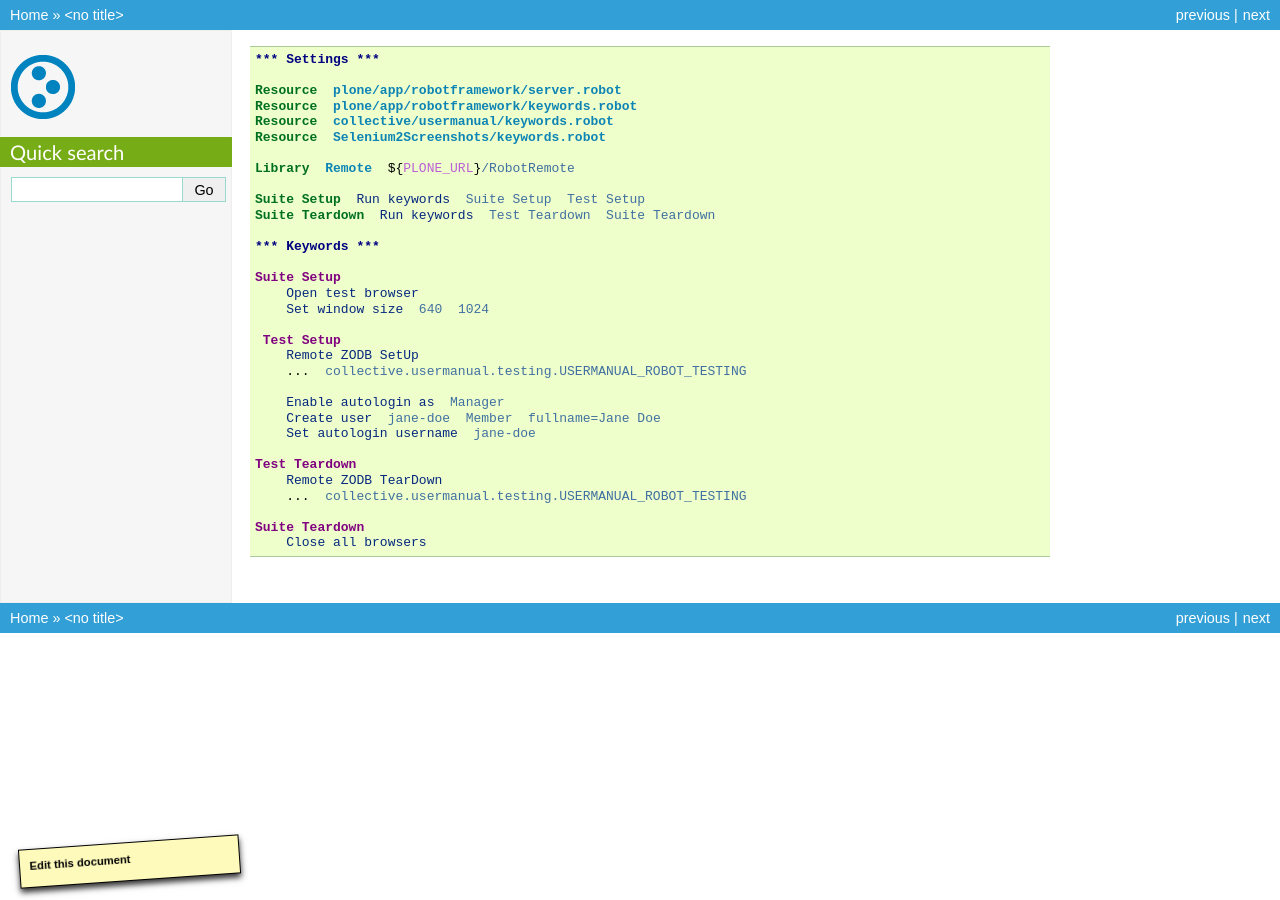
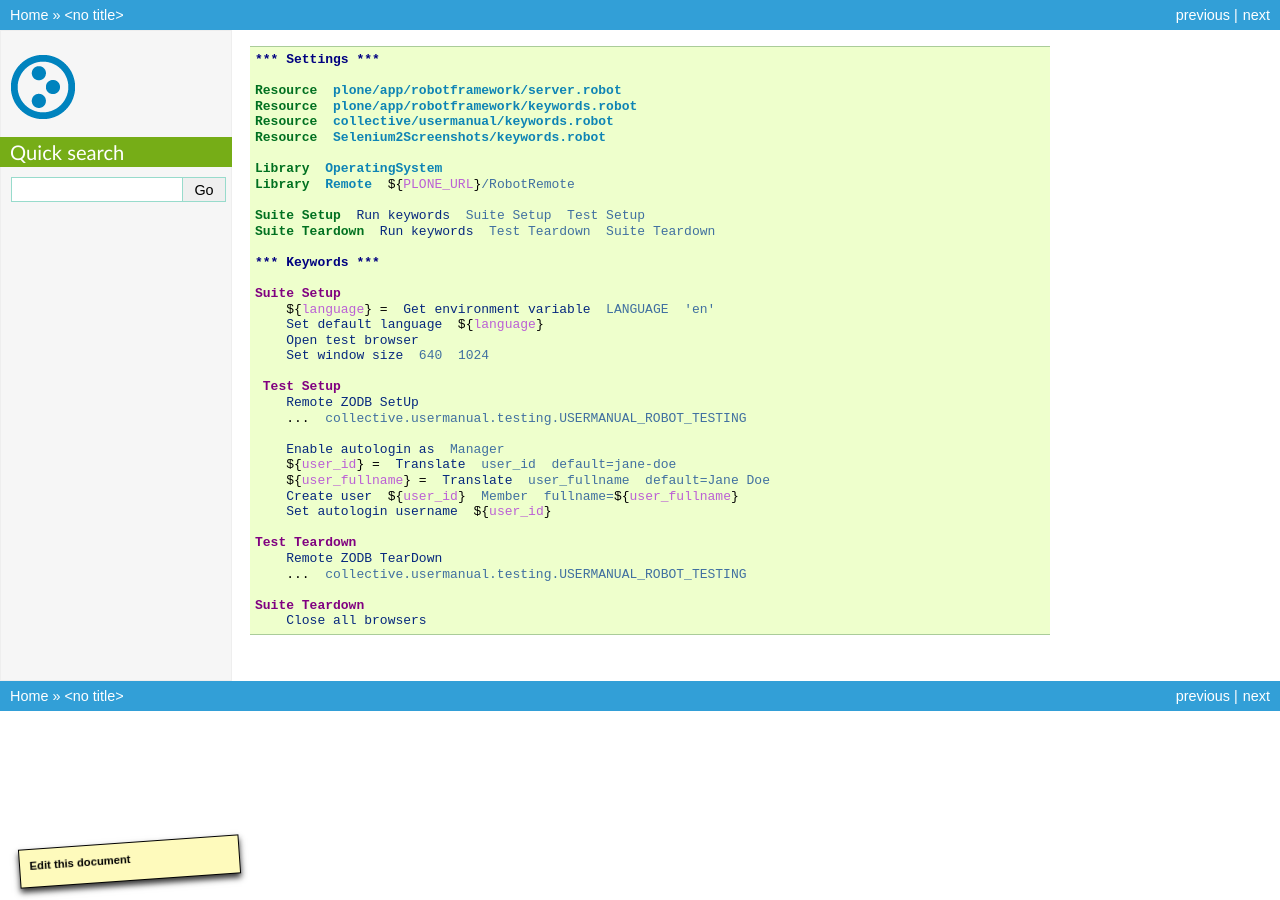
Before and after one commit to CodeRhymesLife/collective.usermanual, a Sphinx documentation site: the page built from source/robot-server.rst, in a window 1280 px wide. Built offline with Sphinx 7.4.7, drawn with Linux system fonts in a browser that asks for light colours; pages that are not in the unit, such as notebooks, are missing from menus.

Commit message:
Add i18n+l10n-example

```diff
--- a/source/conf.py
+++ b/source/conf.py
@@ -3,7 +3,8 @@
 # Plone Developer Manual documentation build configuration file, created by
 # sphinx-quickstart on Sun Aug 16 13:38:00 2009.
 #
-# This file is execfile()d with the current directory set to its containing dir.
+# This file is execfile()d with the current directory set to its containing
+# dir.
 #
 # Note that not all possible configuration values are present in this
 # autogenerated file.
@@ -11,24 +12,22 @@
 # All configuration values have a default; values that are commented out
 # serve to show the default.
 
-import sys, os
+import os
 
 # If extensions (or modules to document with autodoc) are in another directory,
 # add these directories to sys.path here. If the directory is relative to the
 # documentation root, use os.path.abspath to make it absolute, like shown here.
 #sys.path.append(os.path.abspath('.'))
 
-# -- General configuration -----------------------------------------------------
+# -- General configuration ----------------------------------------------------
 
-# Add any Sphinx extension module names here, as strings. They can be extensions
-# coming with Sphinx (named 'sphinx.ext.*') or your custom ones.
+# Add any Sphinx extension module names here, as strings. They can be
+# extensions coming with Sphinx (named 'sphinx.ext.*') or your custom ones.
 extensions = [
-        'sphinxcontrib_robotframework',
-        'sphinx.ext.autodoc',
-        'sphinx.ext.todo'
-#              'collective.sphinx.autoatschema',
-#              'collective.sphinx.includedoc'
-    ]
+    'sphinxcontrib_robotframework',
+    'sphinx.ext.autodoc',
+    'sphinx.ext.todo',
+]
 
 # See http://sphinx.pocoo.org/ext/todo.html#confval-todo_include_todos
 todo_include_todos = True
@@ -60,7 +59,7 @@ release = '4'
 
 # The language for content autogenerated by Sphinx. Refer to documentation
 # for a list of supported languages.
-#language = 'Italian'
+language = os.environ.get('LANGUAGE', 'en')
 
 # There are two options for replacing |today|: either, you set today to some
 # non-false value, then it is used:
@@ -75,7 +74,8 @@ release = '4'
 # for source files.
 exclude_trees = []
 
-# The reST default role (used for this markup: `text`) to use for all documents.
+# The reST default role (used for this markup: `text`) to use for all
+# documents.
 #default_role = None
 
 # If true, '()' will be appended to :func: etc. cross-reference text.
@@ -96,7 +96,7 @@ pygments_style = 'sphinx'
 #modindex_common_prefix = []
 
 
-# -- Options for HTML output ---------------------------------------------------
+# -- Options for HTML output --------------------------------------------------
 
 # The theme to use for HTML and HTML Help pages.  Major themes that come with
 # Sphinx are currently 'default' and 'sphinxdoc'.
@@ -144,7 +144,7 @@ html_static_path = ['_static']
 # Custom sidebar templates, maps document names to template names.
 #html_sidebars = {}
 html_sidebars = {
-   '**': ['localtoc.html', 'searchbox.html',],
+    '**': ['localtoc.html', 'searchbox.html'],
 }
 # Additional templates that should be rendered to pages, maps page names to
 # template names.
@@ -174,7 +174,7 @@ html_sidebars = {
 htmlhelp_basename = 'Plone4UserManual'
 
 
-# -- Options for LaTeX output --------------------------------------------------
+# -- Options for LaTeX output -------------------------------------------------
 
 # The paper size ('letter' or 'a4').
 #latex_paper_size = 'letter'
@@ -183,11 +183,12 @@ htmlhelp_basename = 'Plone4UserManual'
 #latex_font_size = '10pt'
 
 # Grouping the document tree into LaTeX files. List of tuples
-# (source start file, target name, title, author, documentclass [howto/manual]).
-latex_documents = [
-  ('index', 'Plone4UserManual.tex', u'Plone 4 User Manual',
-   u'Plone community', 'manual'),
-]
+# (source start file, target name, title, author, documentclass
+# [howto/manual]).
+latex_documents = [(
+    'index', 'Plone4UserManual.tex', u'Plone 4 User Manual',
+    u'Plone community', 'manual'
+)]
 
 # The name of an image file (relative to this directory) to place at the top of
 # the title page.
@@ -210,7 +211,6 @@ latex_documents = [
 # http://sphinx.pocoo.org/config.html#confval-html_use_smartypants
 html_use_smartypants = False
 
-
 # Don't build Modules pages
 html_domain_indices = False
 
--- a/source/robot-server.rst
+++ b/source/robot-server.rst
@@ -8,6 +8,7 @@
    Resource  collective/usermanual/keywords.robot
    Resource  Selenium2Screenshots/keywords.robot
 
+   Library  OperatingSystem
    Library  Remote  ${PLONE_URL}/RobotRemote
 
    Suite Setup  Run keywords  Suite Setup  Test Setup
@@ -16,6 +17,8 @@
    *** Keywords ***
 
    Suite Setup
+       ${language} =  Get environment variable  LANGUAGE  'en'
+       Set default language  ${language}
        Open test browser
        Set window size  640  1024
 
@@ -24,8 +27,10 @@
        ...  collective.usermanual.testing.USERMANUAL_ROBOT_TESTING
 
        Enable autologin as  Manager
-       Create user  jane-doe  Member  fullname=Jane Doe
-       Set autologin username  jane-doe
+       ${user_id} =  Translate  user_id  default=jane-doe
+       ${user_fullname} =  Translate  user_fullname  default=Jane Doe
+       Create user  ${user_id}  Member  fullname=${user_fullname}
+       Set autologin username  ${user_id}
 
    Test Teardown
        Remote ZODB TearDown
```
Also changed, not shown: source/managing-content/working-copy.rst (+23 -8 lines), source/robot-standalone.rst (+5 -2 lines), 4 other files.
